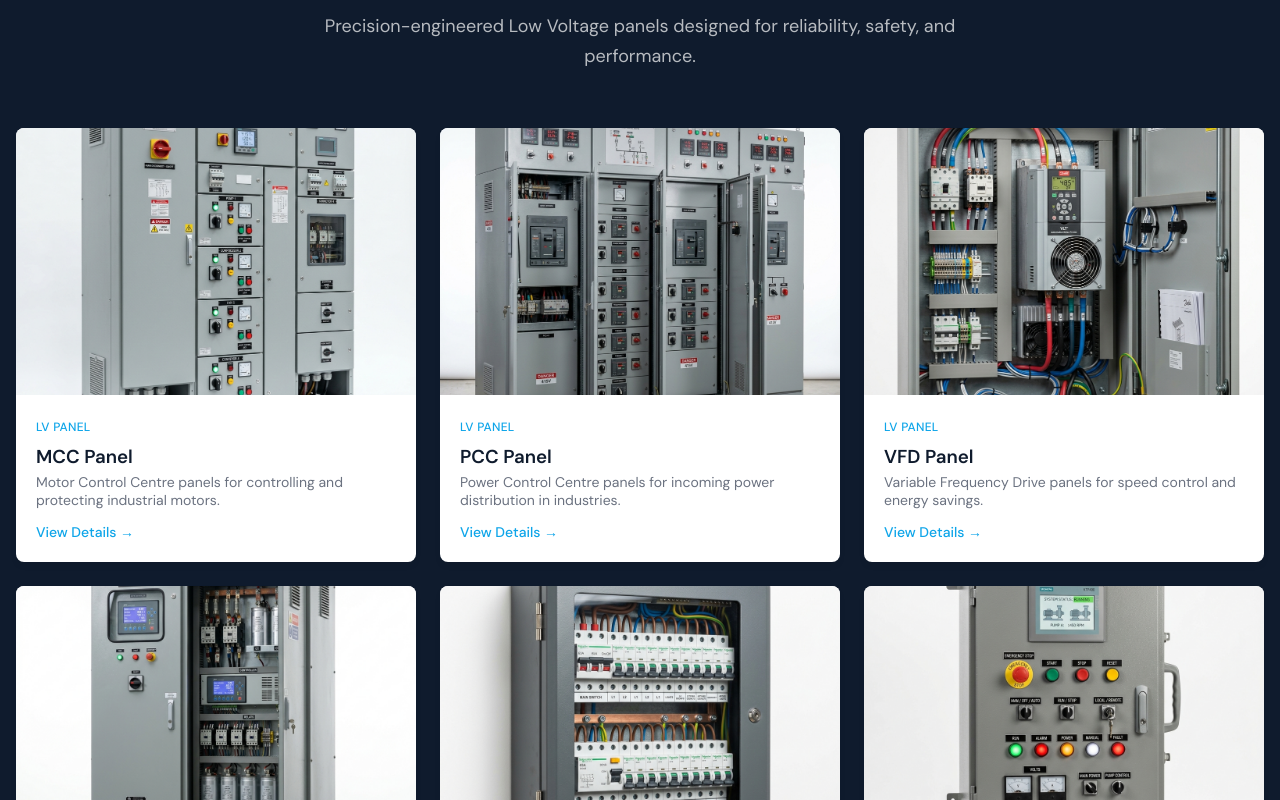
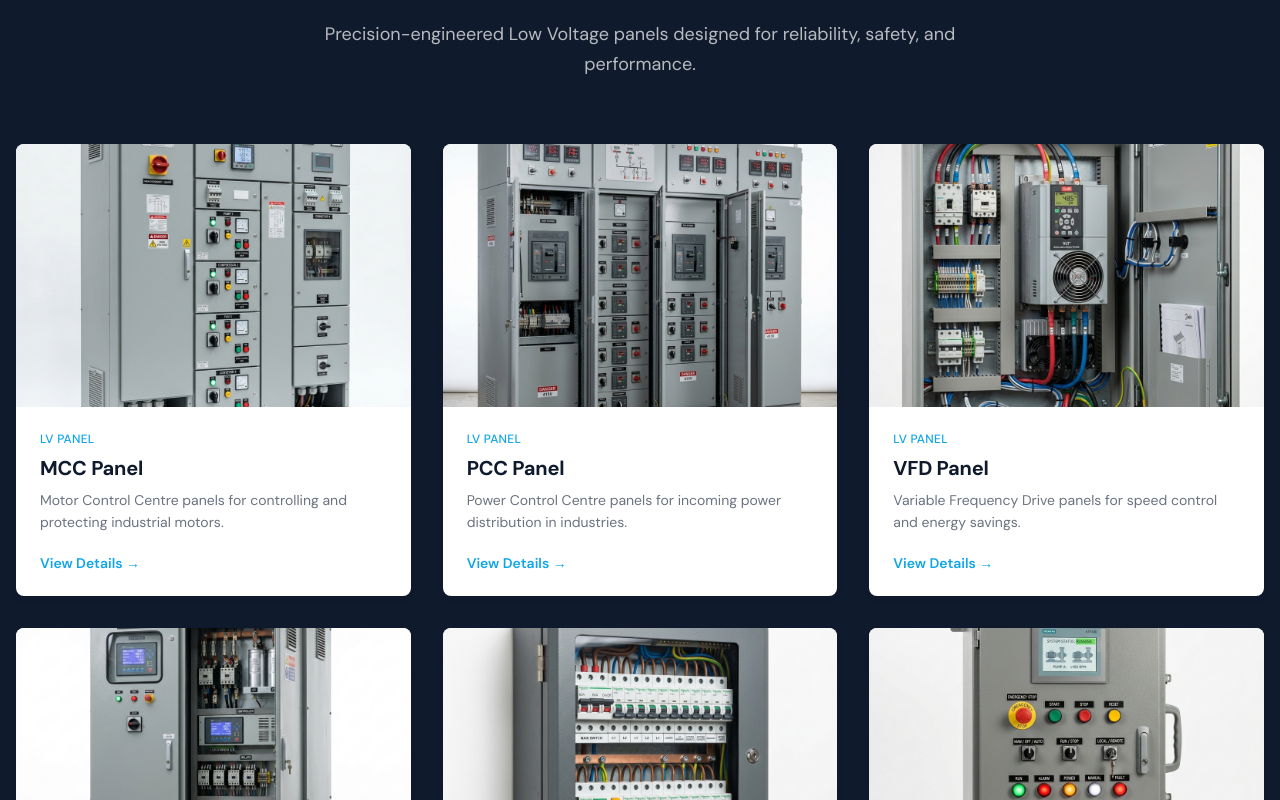
Before and after one commit to GlitchMob6/yashindustries, a React (Vite) app: page / in a window 1280 px wide. Shown: the part 1680-2480 px from the top of the page. Built offline with nearby package versions, Linux system fonts and the light colour scheme.

Commit message:
Final production audit: refine spacing, remove unused imports, add accessibility reduced-motion

```diff
--- a/src/components/Careers.jsx
+++ b/src/components/Careers.jsx
@@ -1,6 +1,7 @@
 import { useState } from 'react';
 import { ChevronDown, ChevronUp } from 'lucide-react';
 import useFadeIn from '../hooks/useFadeIn';
+import { scrollToSection } from '../utils/scroll';
 
 const visibleJobs = [
   { title: 'Designer', info: 'Full-time • On-site' },
@@ -20,7 +21,7 @@ function JobCard({ job }) {
         <h4 className="job-title">{job.title}</h4>
         <p className="job-info">{job.info}</p>
       </div>
-      <span className="job-apply">Apply →</span>
+      <a href="#contact" className="job-apply" onClick={(e) => scrollToSection(e, '#contact')}>Apply →</a>
     </div>
   );
 }
--- a/src/components/Gallery.jsx
+++ b/src/components/Gallery.jsx
@@ -1,4 +1,5 @@
 import useFadeIn from '../hooks/useFadeIn';
+import { scrollToSection } from '../utils/scroll';
 
 export default function Gallery() {
   const headerRef = useFadeIn();
@@ -25,7 +26,7 @@ export default function Gallery() {
           ))}
         </div>
         <div className="view-all-link">
-          <a href="#">View Full Gallery</a>
+          <a href="#gallery" onClick={(e) => scrollToSection(e, '#gallery')}>View Full Gallery</a>
         </div>
       </div>
     </section>
--- a/src/components/Hero.jsx
+++ b/src/components/Hero.jsx
@@ -1,4 +1,4 @@
-import useFadeIn from '../hooks/useFadeIn';
+import { scrollToSection } from '../utils/scroll';
 
 export default function Hero() {
   return (
@@ -17,10 +17,10 @@ export default function Hero() {
             Boards, and Custom Control Panels — built for reliability across every industry.
           </p>
           <div className="hero-buttons">
-            <a href="#products" className="btn-primary">
+            <a href="#products" className="btn-primary" onClick={(e) => scrollToSection(e, '#products')}>
               Explore Products
             </a>
-            <a href="#contact" className="btn-outline">
+            <a href="#contact" className="btn-outline" onClick={(e) => scrollToSection(e, '#contact')}>
               Contact Us
             </a>
           </div>
--- a/src/components/Navbar.jsx
+++ b/src/components/Navbar.jsx
@@ -1,5 +1,6 @@
 import { useState, useEffect } from 'react';
 import { Menu, X } from 'lucide-react';
+import { scrollToSection } from '../utils/scroll';
 
 const navLinks = [
   { href: '#home', label: 'Home' },
@@ -23,7 +24,7 @@ export default function Navbar() {
   }, []);
 
   const handleAnchorClick = (e, href) => {
-    setMenuOpen(false);
+    scrollToSection(e, href, setMenuOpen);
   };
 
   return (
--- a/src/components/Products.jsx
+++ b/src/components/Products.jsx
@@ -1,4 +1,5 @@
 import useFadeIn from '../hooks/useFadeIn';
+import { scrollToSection } from '../utils/scroll';
 
 const products = [
   {
@@ -62,13 +63,13 @@ export default function Products() {
                 <span className="product-category">{product.category}</span>
                 <h3 className="product-name">{product.name}</h3>
                 <p className="product-description">{product.description}</p>
-                <span className="product-link">View Details →</span>
+                <a href="#contact" className="product-link" onClick={(e) => scrollToSection(e, '#contact')}>View Details →</a>
               </div>
             </div>
           ))}
         </div>
         <div className="view-all-link">
-          <a href="#">View All Products</a>
+          <a href="#products" onClick={(e) => scrollToSection(e, '#products')}>View All Products</a>
         </div>
       </div>
     </section>
--- a/src/components/Projects.jsx
+++ b/src/components/Projects.jsx
@@ -1,4 +1,5 @@
 import useFadeIn from '../hooks/useFadeIn';
+import { scrollToSection } from '../utils/scroll';
 
 const projects = [
   {
@@ -46,7 +47,7 @@ export default function Projects() {
           ))}
         </div>
         <div className="view-all-link">
-          <a href="#">View All Projects</a>
+          <a href="#projects" onClick={(e) => scrollToSection(e, '#projects')}>View All Projects</a>
         </div>
       </div>
     </section>
--- a/src/index.css
+++ b/src/index.css
@@ -51,7 +51,7 @@ input, textarea { font-family: inherit; }
 
 .section-header {
   text-align: center;
-  margin-bottom: 3.5rem;
+  margin-bottom: 4rem;
 }
 
 .section-title {
@@ -290,7 +290,7 @@ input, textarea { font-family: inherit; }
 .about-grid { display: grid; gap: 3rem; align-items: center; }
 .about-title { font-size: clamp(1.75rem, 4vw, 2.25rem); font-weight: 800; letter-spacing: -0.02em; color: var(--white); margin-bottom: 1.5rem; }
 .about-text { color: rgba(255,255,255,0.8); line-height: 1.7; font-size: 1.125rem; margin-bottom: 2rem; }
-.about-cards { display: grid; gap: 1rem; }
+.about-cards { display: grid; gap: 1.5rem; }
 .about-card {
   padding: 1.5rem;
   background-color: var(--white);
@@ -323,13 +323,16 @@ input, textarea { font-family: inherit; }
    PRODUCTS
    =================================== */
 .products-section { padding: clamp(5rem, 8vw, 8rem) 0; }
-.products-grid { display: grid; gap: 1.5rem; }
+.products-grid { display: grid; gap: 2rem; }
 .product-card {
   background-color: var(--white);
   border-radius: 0.5rem;
   overflow: hidden;
   box-shadow: 0 4px 6px rgba(0,0,0,0.05);
   transition: transform 0.4s cubic-bezier(0.16, 1, 0.3, 1), box-shadow 0.4s cubic-bezier(0.16, 1, 0.3, 1);
+  display: flex;
+  flex-direction: column;
+  height: 100%;
 }
 .product-card:hover {
   transform: translateY(-4px);
@@ -342,23 +345,28 @@ input, textarea { font-family: inherit; }
   transition: transform 0.6s cubic-bezier(0.16, 1, 0.3, 1);
 }
 .product-card:hover .product-image { transform: scale(1.03); }
-.product-info { padding: 1.25rem; }
+.product-info {
+  padding: 1.5rem;
+  display: flex;
+  flex-direction: column;
+  flex-grow: 1;
+}
 .product-category {
   font-size: 0.75rem; font-weight: 500;
   color: var(--accent);
   text-transform: uppercase;
   letter-spacing: 0.025em;
 }
-.product-name { font-weight: 600; color: var(--navy); margin-top: 0.5rem; margin-bottom: 0.25rem; }
-.product-description { font-size: 0.875rem; color: var(--gray-500); margin-bottom: 0.75rem; }
-.product-link { font-size: 0.875rem; font-weight: 500; color: var(--accent); cursor: pointer; }
-.product-link:hover { text-decoration: underline; }
+.product-name { font-size: 1.25rem; font-weight: 700; color: var(--navy); margin-top: 0.5rem; margin-bottom: 0.5rem; letter-spacing: -0.01em; }
+.product-description { font-size: 0.875rem; color: var(--gray-500); margin-bottom: 1.25rem; line-height: 1.6; flex-grow: 1; }
+.product-link { font-size: 0.875rem; font-weight: 600; color: var(--accent); cursor: pointer; margin-top: auto; display: inline-flex; align-items: center; transition: color 0.3s ease; }
+.product-link:hover { color: var(--accent-dark); }
 
 /* ===================================
    PROJECTS
    =================================== */
 .projects-section { padding: clamp(5rem, 8vw, 8rem) 0; }
-.projects-grid { display: grid; gap: 1.5rem; }
+.projects-grid { display: grid; gap: 2rem; }
 .project-card { position: relative; overflow: hidden; border-radius: 0.5rem; }
 .project-image { width: 100%; aspect-ratio: 4 / 3; object-fit: cover; transition: transform 0.6s cubic-bezier(0.16, 1, 0.3, 1); }
 .project-card:hover .project-image { transform: scale(1.03); }
@@ -376,7 +384,7 @@ input, textarea { font-family: inherit; }
    INDUSTRIES
    =================================== */
 .industries-section { padding: clamp(5rem, 8vw, 8rem) 0; }
-.industries-grid { display: grid; gap: 1.5rem; }
+.industries-grid { display: grid; gap: 2rem; }
 .industry-card { position: relative; aspect-ratio: 4 / 3; overflow: hidden; border-radius: 0.5rem; }
 .industry-image { width: 100%; height: 100%; object-fit: cover; transition: transform 0.6s cubic-bezier(0.16, 1, 0.3, 1); }
 .industry-card:hover .industry-image { transform: scale(1.03); }
@@ -451,7 +459,7 @@ input, textarea { font-family: inherit; }
    =================================== */
 .achievements-section { padding: clamp(5rem, 8vw, 8rem) 0; }
 
-.cert-grid { display: grid; gap: 1.5rem; }
+.cert-grid { display: grid; gap: 2rem; }
 
 .cert-card {
   background-color: var(--white);
@@ -501,7 +509,7 @@ input, textarea { font-family: inherit; }
    CAREERS
    =================================== */
 .careers-section { padding: clamp(5rem, 8vw, 8rem) 0; }
-.careers-grid { display: grid; gap: 1.5rem; }
+.careers-grid { display: grid; gap: 2rem; }
 .job-card {
   padding: 1.5rem;
   background-color: var(--white);
@@ -663,3 +671,4 @@ input, textarea { font-family: inherit; }
   .footer-grid { grid-template-columns: 2fr 1fr 1fr 1fr; }
   .features-row-bottom { max-width: 50%; }
 }
+@media (prefers-reduced-motion: reduce) { *, *::before, *::after { animation-duration: 0.01ms !important; animation-iteration-count: 1 !important; transition-duration: 0.01ms !important; scroll-behavior: auto !important; } }
--- /dev/null
+++ b/src/utils/scroll.js
@@ -0,0 +1,22 @@
+export const scrollToSection = (e, href, setMenuOpen = null) => {
+  if (e) e.preventDefault();
+  if (setMenuOpen) setMenuOpen(false);
+
+  if (href === '#') return; // ignore placeholder links but prevent jump
+
+  const target = document.querySelector(href);
+  if (!target) return;
+
+  const navbarHeight = 80; // offset
+  const targetPosition = target.getBoundingClientRect().top + window.scrollY - navbarHeight;
+
+  const prefersReducedMotion = window.matchMedia('(prefers-reduced-motion: reduce)').matches;
+
+  window.scrollTo({
+    top: targetPosition,
+    behavior: prefersReducedMotion ? 'auto' : 'smooth'
+  });
+
+  // Update URL without jumping
+  window.history.pushState(null, '', href);
+};
```
Also changed, not shown: src/components/Footer.jsx (+5 -3 lines).
